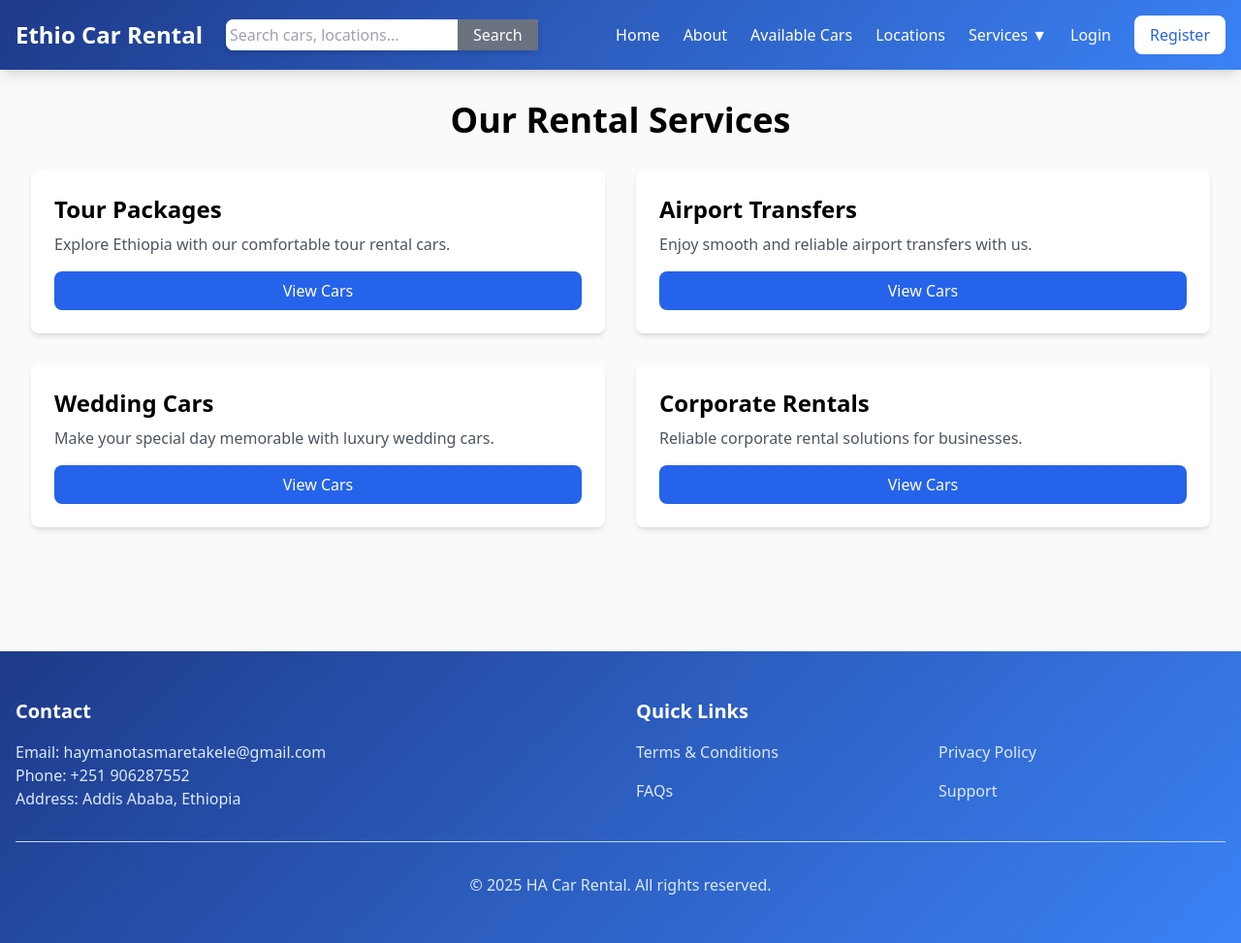
After one commit to practicmakesperfact/Car-rental-system, a Django app: page /services/ in a window 1280 px wide. The commit adds this page. Shown: the whole page at 97% size. Run offline with Django 5.2, Linux system fonts and the light colour scheme; some libraries are stand-ins or nearby versions.

Commit message:
create service page and make it functional

```diff
--- a/rental/templates/rental/base.html
+++ b/rental/templates/rental/base.html
@@ -5,6 +5,7 @@
     <meta name="viewport" content="width=device-width, initial-scale=1.0">
     <title>Ethio Car Rental</title>
     <script src="https://cdn.tailwindcss.com"></script>
+    <link href="https://cdn.jsdelivr.net/npm/tailwindcss@2.2.19/dist/tailwind.min.css" rel="stylesheet">
     <link rel="stylesheet" href="https://cdnjs.cloudflare.com/ajax/libs/aos/2.3.4/aos.css">
     <script src="https://cdnjs.cloudflare.com/ajax/libs/aos/2.3.4/aos.js"></script>
     <style>
@@ -83,6 +84,7 @@
                     <div class="relative group inline-block">
                         <button class="side-nav-link">Services ▼</button>
                         <div class="absolute left-0 dropdown-menu">
+                            <a href="{% url 'services' %}" class="block px-4 py-2 text-gray-800 hover:bg-blue-50"> All Services</a>
                              <a href="{% url 'rental_list' 'tour-package' %}" class="block px-4 py-2 text-gray-800 hover:bg-blue-50">Tour Packages</a>
                             <a href="{% url 'rental_list' 'airport_transfer' %}" class="block px-4 py-2 text-gray-800 hover:bg-blue-50">Airport Transfer</a>
                             <a href="{% url 'rental_list' 'wedding_cars' %}" class="block px-4 py-2 text-gray-800 hover:bg-blue-50">Wedding Cars</a>
--- /dev/null
+++ b/rental/templates/rental/services.html
@@ -0,0 +1,37 @@
+{% extends "rental/base.html" %}
+
+{% block content %}
+<div class="container mx-auto px-4" data-aos="fade-up">
+    <h1 class="text-4xl font-bold mb-8 text-center">Our Rental Services</h1>
+
+    <div class="grid md:grid-cols-2 lg:grid-cols-2 gap-8">
+        <!-- Tour Packages -->
+        <div class="bg-white shadow-md rounded-lg p-6">
+            <h2 class="text-2xl font-bold mb-2">Tour Packages</h2>
+            <p class="text-gray-600">Explore Ethiopia with our comfortable tour rental cars.</p>
+            <a href="{% url 'rental_list' category='tour-package' %}" class="block mt-4 bg-blue-600 text-white py-2 px-4 rounded-lg text-center hover:bg-blue-700">View Cars</a>
+        </div>
+
+        <!-- Airport Transfers -->
+        <div class="bg-white shadow-md rounded-lg p-6">
+            <h2 class="text-2xl font-bold mb-2">Airport Transfers</h2>
+            <p class="text-gray-600">Enjoy smooth and reliable airport transfers with us.</p>
+            <a href="{% url 'rental_list' category='airport-transfer' %}" class="block mt-4 bg-blue-600 text-white py-2 px-4 rounded-lg text-center hover:bg-blue-700">View Cars</a>
+        </div>
+
+        <!-- Wedding Cars -->
+        <div class="bg-white shadow-md rounded-lg p-6">
+            <h2 class="text-2xl font-bold mb-2">Wedding Cars</h2>
+            <p class="text-gray-600">Make your special day memorable with luxury wedding cars.</p>
+            <a href="{% url 'rental_list' category='wedding-cars' %}" class="block mt-4 bg-blue-600 text-white py-2 px-4 rounded-lg text-center hover:bg-blue-700">View Cars</a>
+        </div>
+
+        <!-- Corporate Rentals -->
+        <div class="bg-white shadow-md rounded-lg p-6">
+            <h2 class="text-2xl font-bold mb-2">Corporate Rentals</h2>
+            <p class="text-gray-600">Reliable corporate rental solutions for businesses.</p>
+            <a href="{% url 'rental_list' category='corporate-rentals' %}" class="block mt-4 bg-blue-600 text-white py-2 px-4 rounded-lg text-center hover:bg-blue-700">View Cars</a>
+        </div>
+    </div>
+</div>
+{% endblock %}
--- a/rental/urls.py
+++ b/rental/urls.py
@@ -13,6 +13,7 @@ urlpatterns = [
     path('rewards/redeem/', views.redeem_rewards,name='redeem_rewards'),
     path('cars/<int:car_id>/add_review/', views.add_review, name='add_review'),
     path('rentals/<str:category>/', views.rental_list, name='rental_list'),
+    path("services/", views.services, name="services"),
 #     path('profile/', views.profile, name='profile'),
 #     path('reviews/', views.reviews_list, name='reviews_list'),
 #     path('location/', views.location_list, name='location_list'),
--- a/rental/views.py
+++ b/rental/views.py
@@ -13,15 +13,38 @@ from .utils import update_car_location,apply_loyalty_discount
 # Create your views here.
 
 def home(request):
-    cars = Car.objects.filter(is_available=True)
-    return render(request, 'rental/home.html', {'cars': cars})
+    # get 10 featured products in the home page
+    featured_cars = Car.objects.filter(is_available = True).order_by('-id')[:9]
 
+    #featch cars by category for services
+    tour_cars = Car.objects.filter(category='tour-package', is_available=True)[:5]
+    airport_cars = Car.objects.filter(category='airport-transfer', is_available=True)[:5]
+    wedding_cars = Car.objects.filter(category='wedding_cars', is_available=True)[:5]
+    corporate_cars = Car.objects.filter(category='corporate-rentals', is_available=True)[:5]
+    context = {
+        'featured_cars': featured_cars,
+        'tour_cars': tour_cars,
+        'airport_cars': airport_cars,
+        'wedding_cars': wedding_cars,
+        'corporate_cars': corporate_cars,
 
+    }
+    return render(request, 'rental/home.html',context)
+
+def services(request):
+    return render(request,'rental/services.html')
 def rental_list(request, category):
     """
     display list of cars in a specific category
     """
-    cars= Car.objects.filter(category=category, is_available=True)
+    CATEGORY_MAP = {
+        'tour-package': 'tour-package',
+        'airport-transfer': 'airport-transfer',
+        'wedding-cars': 'wedding_cars',
+        'corporate-rentals': 'corporate-rentals',
+    }
+    mapped_category = CATEGORY_MAP.get(category,category)
+    cars= Car.objects.filter(category=mapped_category, is_available=True)
     return render(request, 'rental/rental_list.html', {'cars': cars, 'category': category})
 
 
@@ -95,7 +118,6 @@ def track_car(request,car_id):
     return render(request, 'track_car.html',{'car':car, 'success':success})
 
 
-
 def confirm_booking(request,booking_id):
     """confirms a booking and applies a loyalty discount if available"""
     booking = Booking.objects.get(id=booking_id)
@@ -124,17 +146,15 @@ def redeem_rewards(request):
         messages.error(request, "You don't have enough points to redeem. you need at least 100 points.")
     return redirect('user_rewards')
 
-
-
 def register(request):
     if request.method == 'POST':
-       username = request.POST['username']
-       email = request.POST['email']
-       password = request.POST['password']
-       user = User.objects.create_user(username=username, email=email, password=password)
-       user.save()
-       messages.success(request, 'Account created successfully! You can now login.')
-       return redirect('login')
+        username = request.POST['username']
+        email = request.POST['email']
+        password = request.POST['password']
+        user = User.objects.create_user(username=username, email=email, password=password)
+        user.save()
+        messages.success(request, 'Account created successfully! You can now login.')
+        return redirect('login')
 
     return render(request, 'rental/register.html')
 def user_login(request):
--- /dev/null
+++ b/static/css/rental_list.css
@@ -0,0 +1,6 @@
+.card-hover {
+    transition: transform 0.3s ease-in-out;
+}
+.card-hover:hover {
+    transform: translateY(-5px);
+}
```
Also changed, not shown: rental/models.py (+11 -12 lines), rental/templates/rental/home.html (+23 -1 lines), rental/templates/rental/rental_list.html (+32 -14 lines), db.sqlite3, rental/migrations/0012_alter_car_category.py (added), rental/migrations/0013_alter_car_category.py (added), rental/migrations/0014_alter_car_description_alter_car_image.py (added).
